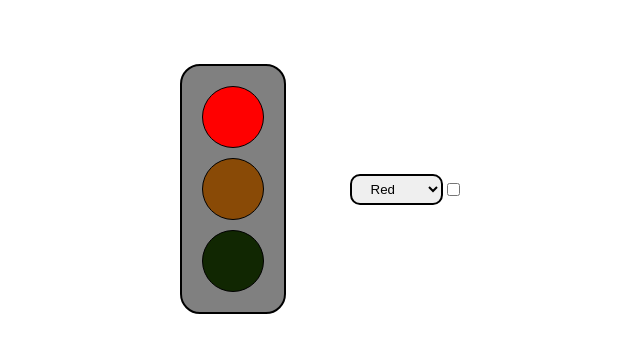
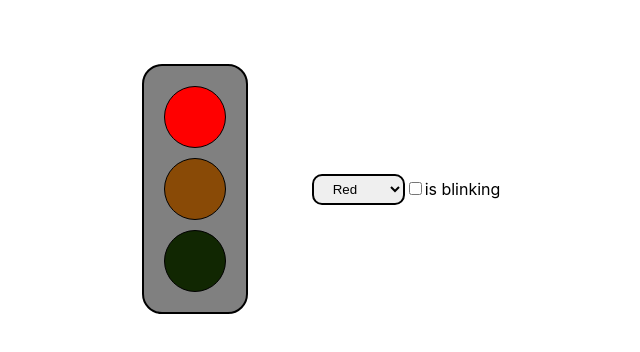
Before and after one commit to sfidrya/traffic-lights, a React (Create React App) app: page / in a window 1280 px wide. Shown: the top 352 px of the page, without its empty margins (351-991 px from the left). Built offline with nearby package versions, Linux system fonts and the light colour scheme.

Commit message:
Add label to checkbox

```diff
--- a/src/menu.tsx
+++ b/src/menu.tsx
@@ -37,6 +37,7 @@ export const LightCheckbox = ({isBlinking, onIsBlinkingChange}: LightCheckboxPro
     onIsBlinkingChange(event.target.checked)
   }, [onIsBlinkingChange])
   return (
+    <label>
       <input
         type="checkbox"
         name="lightCheckBox"
@@ -44,6 +45,8 @@ export const LightCheckbox = ({isBlinking, onIsBlinkingChange}: LightCheckboxPro
         checked={isBlinking}
         onChange={handleChange}
       />
+      is blinking
+    </label>
   )
 }
 
```
Lines whose indentation alone changed are shown as unchanged.
